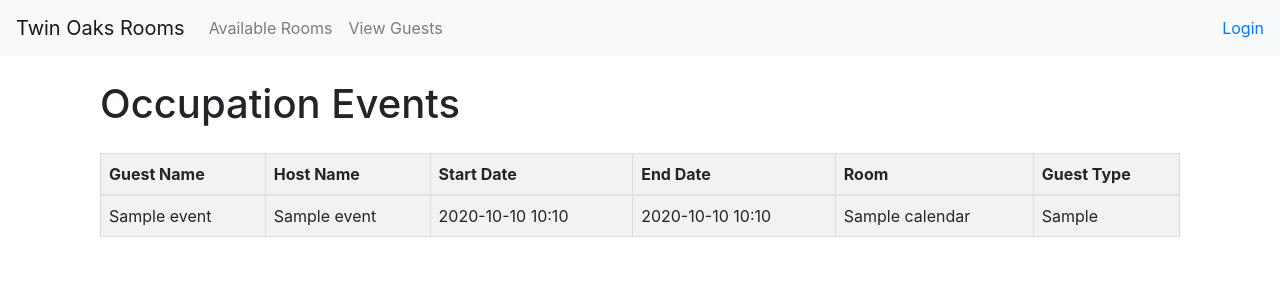
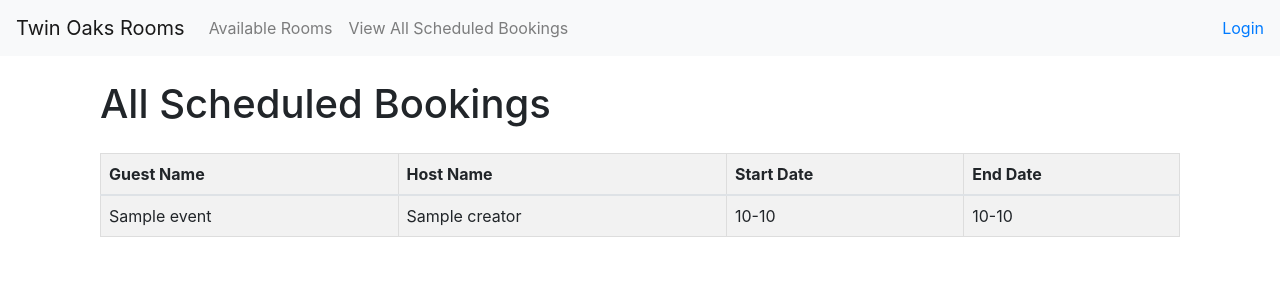
Before and after one commit to davidtoadvine/RoomAss, a Django app: template catalog/templates/catalog/all_guests.html in a window 1280 px wide. Shown: the top 300 px of the page. Run offline with Django 5.2, Linux system fonts and the light colour scheme; the template is opened without the code that fills it: most values are stand-ins (such as "Sample title", 1, 10 or a date in 2020); parts of the project's set-up code (start-up, migrations or seed data) failed here and were passed over; some libraries are stand-ins or nearby versions.

Commit message:
All bookings page

```diff
--- a/catalog/templates/catalog/all_guests.html
+++ b/catalog/templates/catalog/all_guests.html
@@ -3,7 +3,7 @@
 {% extends "base_generic.html" %} {% block content %}
 
     <div class="container">
-        <h1>Occupation Events</h1>
+        <h1>All Scheduled Bookings</h1>
         <table class="table table-striped">
             <thead>
                 <tr>
@@ -11,21 +11,35 @@
                     <th>Host Name</th>
                     <th>Start Date</th>
                     <th>End Date</th>
-                    <th>Room</th>
-                    <th>Guest Type</th>
+
                 </tr>
             </thead>
             <tbody>
+                {% if not occupation_events%}
+                <tr>
+                  <td>
+                    <p> No guests currently booked.<p>
+                  </td>
+                  <td>
+                  </td>
+                  <td>
+                  </td>
+                  <td>
+                  </td>
+                  <td>
+                  </td>
+                </tr>
+
+                {%else%}
                 {% for event in occupation_events %}
                 <tr>
                     <td>{{ event.guest_name }}</td>
-                    <td>{{ event.host_name }}</td>
-                    <td>{{ event.start|date:"Y-m-d H:i" }}</td>
-                    <td>{{ event.end|date:"Y-m-d H:i" }}</td>
-                    <td>{{ event.calendar.name }}</td>
-                    <td>{{ event.get_guest_type_display }}</td>
+                    <td>{{ event.creator }}</td>
+                    <td>{{ event.start|date:"m-d" }}</td>
+                    <td>{{ event.end|date:"m-d" }}</td>
                 </tr>
                 {% endfor %}
+                {%endif%}
             </tbody>
         </table>
     </div>
--- a/templates/base_generic.html
+++ b/templates/base_generic.html
@@ -47,7 +47,7 @@
               <a class="nav-link" href="{% url 'home' %}">Available Rooms</a>
             </li>
             <li class="nav-item">
-              <a class="nav-link" href="{% url 'all_guests' %}">View Guests</a>
+              <a class="nav-link" href="{% url 'all_guests' %}">View All Scheduled Bookings</a>
             </li>
             {%if user.is_authenticated %}
 
```
Also changed, not shown: db.sqlite3, 2 other files.
